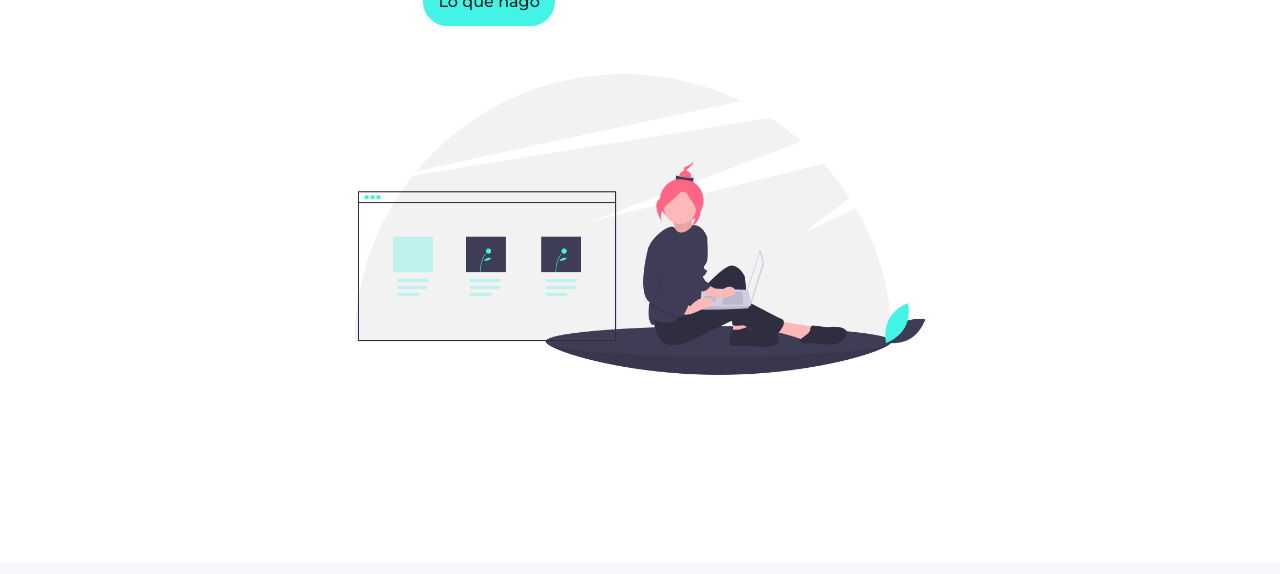
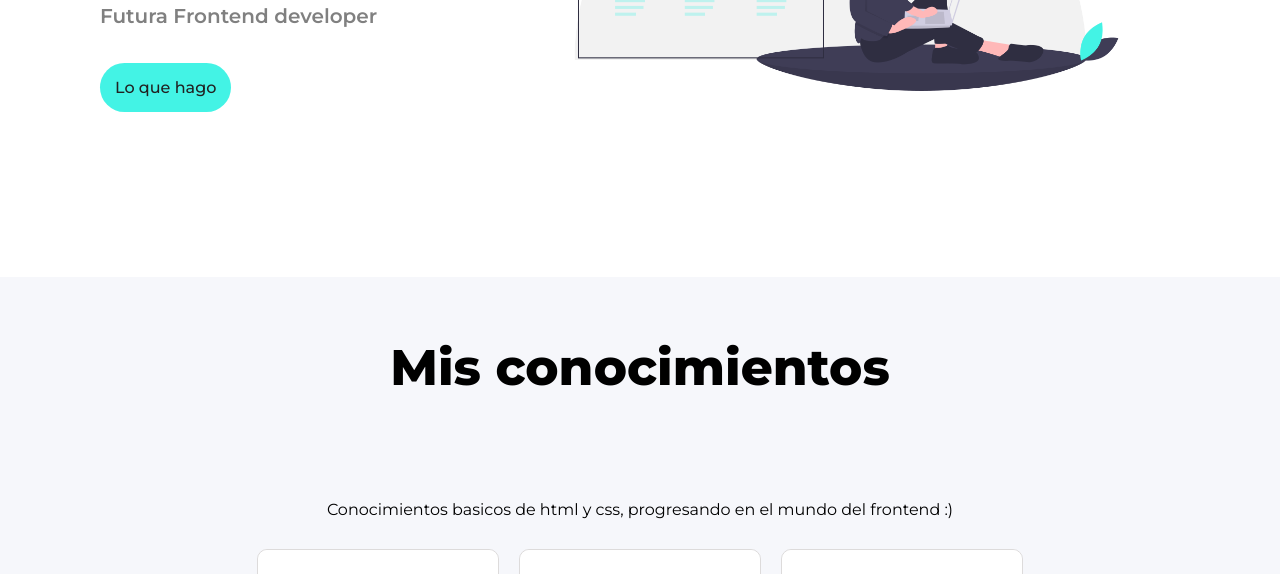
Before and after one commit to IveMery/portfolio, a plain HTML site: page index.html in a window 1280 px wide. Shown: the part 428-1002 px from the top of the page. Drawn offline with nearby package versions, Linux system fonts and the light colour scheme.

Commit message:
responsive

```diff
--- a/estilos.css
+++ b/estilos.css
@@ -399,34 +399,6 @@ margin-top: 90px;
 
 /*---------------------- Inicio Diseño Responsivo------------------------------------ */
 
- /* Fin celular */
-
-  /* Seccion Tablet */
-
-
-   @media  (min-width: 900px){
-
-    .seccion-principal-conocimientos{
-        flex-direction: column;
-        align-items: center;
-
-    }
-
-
-    .seccion-presentacion{
-        flex-direction: column;
-        align-items: center;
-    }
-
-    .container-main-project{
-        flex-direction: column;
-        align-items: center;
-
-    }
-
- }
-
- Fin seccion tablet
 
 
 /* celular */
```
